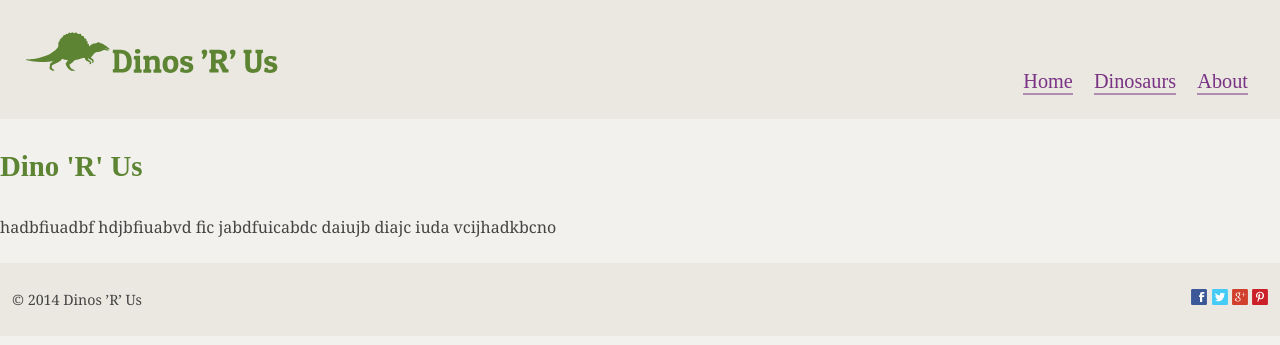
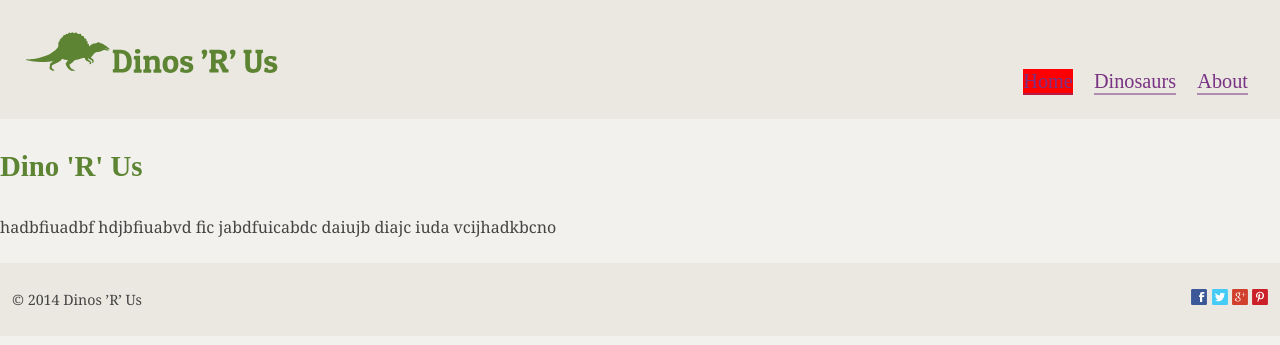
Before and after one commit to pipeclap/inclass-ecommerce, a Jekyll site: the page built from index.html, in a window 1280 px wide. Shown: the top 345 px of the page. Built offline with Jekyll 4.4.1, drawn with Linux system fonts in a browser that asks for light colours; some web fonts are replaced; Markdown is read by kramdown in place of the engine named in the settings.

Commit message:
aded pages.url

```diff
--- a/_layouts/default.html
+++ b/_layouts/default.html
@@ -21,6 +21,7 @@
 </head>
 
 <body>
+
 <header class="masthead island push-0">
   <div class="grid grid-bottom">
     <div class="unit unit-s-1 unit-m-1 unit-l-1-3">
@@ -29,13 +30,13 @@
     <nav class="unit unit-s-1 unit-m-1 unit-l-2-3">
       <ul class="list-group giga brand-family push-0 nav">
         <li class="list-group-item list-group-item-inline">
-          <a href="{{site.baseurl}}/">Home</a>
+          <a class="{% if page.url == '/' %}current{% endif %}" href="{{site.baseurl}}/">Home</a>
         </li>
         <li class="list-group-item list-group-item-inline">
-          <a href="{{site.baseurl}}/dinos/">Dinosaurs</a>
+          <a class="{% if page.url contains 'dinos' %}current{% endif %}" href="{{site.baseurl}}/dinos/">Dinosaurs</a>
         </li>
         <li class="list-group-item list-group-item-inline">
-          <a href="{{site.baseurl}}/about/">About</a>
+          <a class="{% if page.url == '/about/' %}current{% endif %}" href="{{site.baseurl}}/about/">About</a>
         </li>
       </ul>
     </nav>
--- a/css/header.css
+++ b/css/header.css
@@ -25,6 +25,10 @@
   margin: 0 0.4em;
 }
 
+.current{
+  background-color: red;
+}
+
 @media only screen and (min-width: 50em) {
 
   .nav {
```
